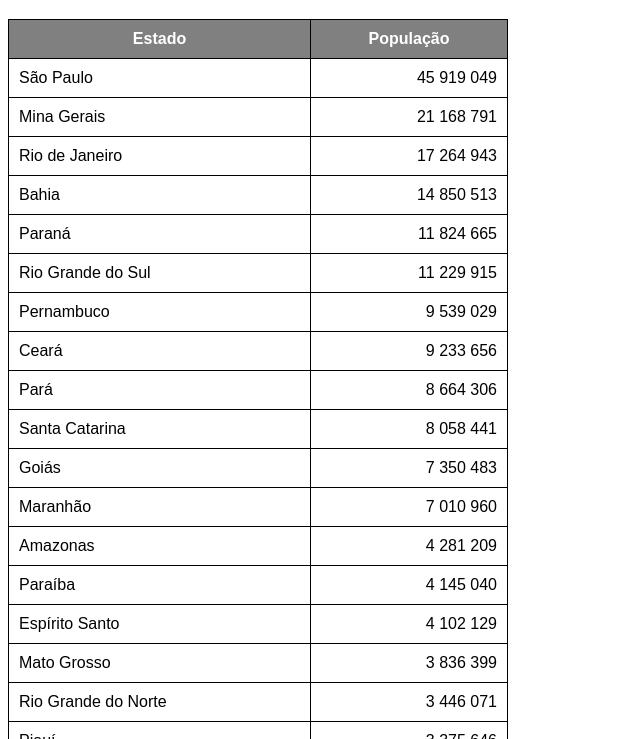
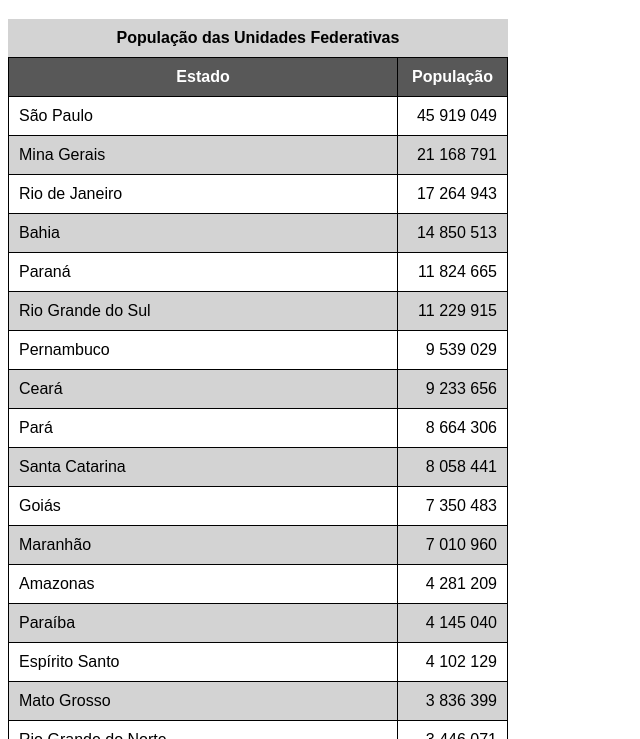
Before and after one commit to luiseduardo745/html-css, a plain HTML site: page exercicios/ex023/tabela002.html in a window 1280 px wide. Shown: the part 61-800 px from the top of the page, without its empty margins (0-640 px from the left). Drawn offline with Linux system fonts and the light colour scheme.

Commit message:
caption e linhas zebradas

```diff
--- a/exercicios/ex023/tabela002.html
+++ b/exercicios/ex023/tabela002.html
@@ -19,9 +19,20 @@
             padding: 10px;
         }
 
+        caption{
+            font-size: 1em;
+            font-weight: bold;
+            padding: 10px;
+            background-color: lightgray;
+        }
+
         thead, tfoot{
-            background-color: gray;
+            background-color: rgb(88, 88, 88);
             color: white;
+        }
+
+        tbody > tr:nth-child(2n){
+            background-color: lightgray;
         }
 
         td.num{
@@ -32,10 +43,11 @@
 <body>
     <h1>Uso de tabelas grandes</h1>
     <table>
+        <caption>População das Unidades Federativas</caption>
         <thead>
             <tr>
-                <th>Estado</th>
-                <th>População</th>
+                <th scope="col">Estado</th>
+                <th scope="col" style="width:50px;">População</th>
             </tr>
         </thead>
         <tbody>
@@ -150,7 +162,7 @@
         </tbody>
         <tfoot>
         <tr>
-            <th>Total de Habitantes</th>
+            <th scope="row">Total de Habitantes</th>
             <td class="num"><strong>210.147.125</strong></td>
         </tr>
         </tfoot>
```
